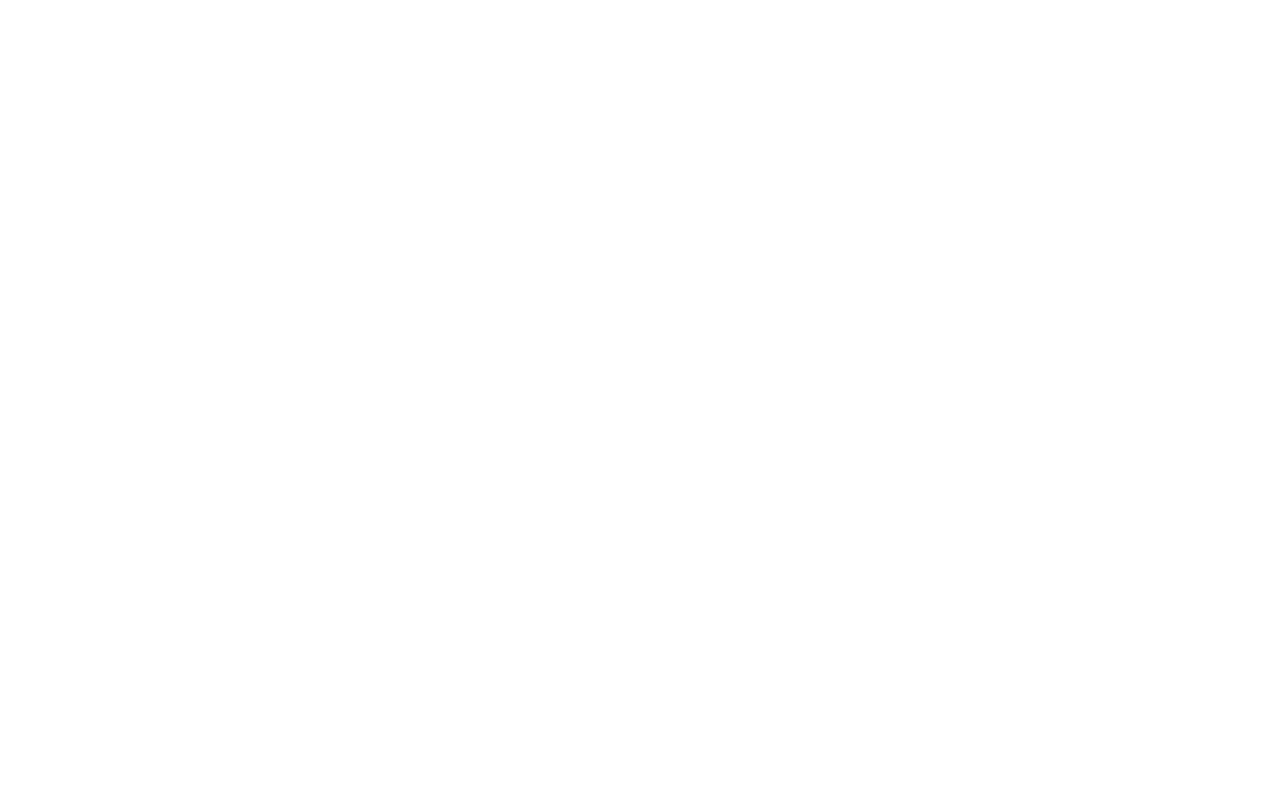
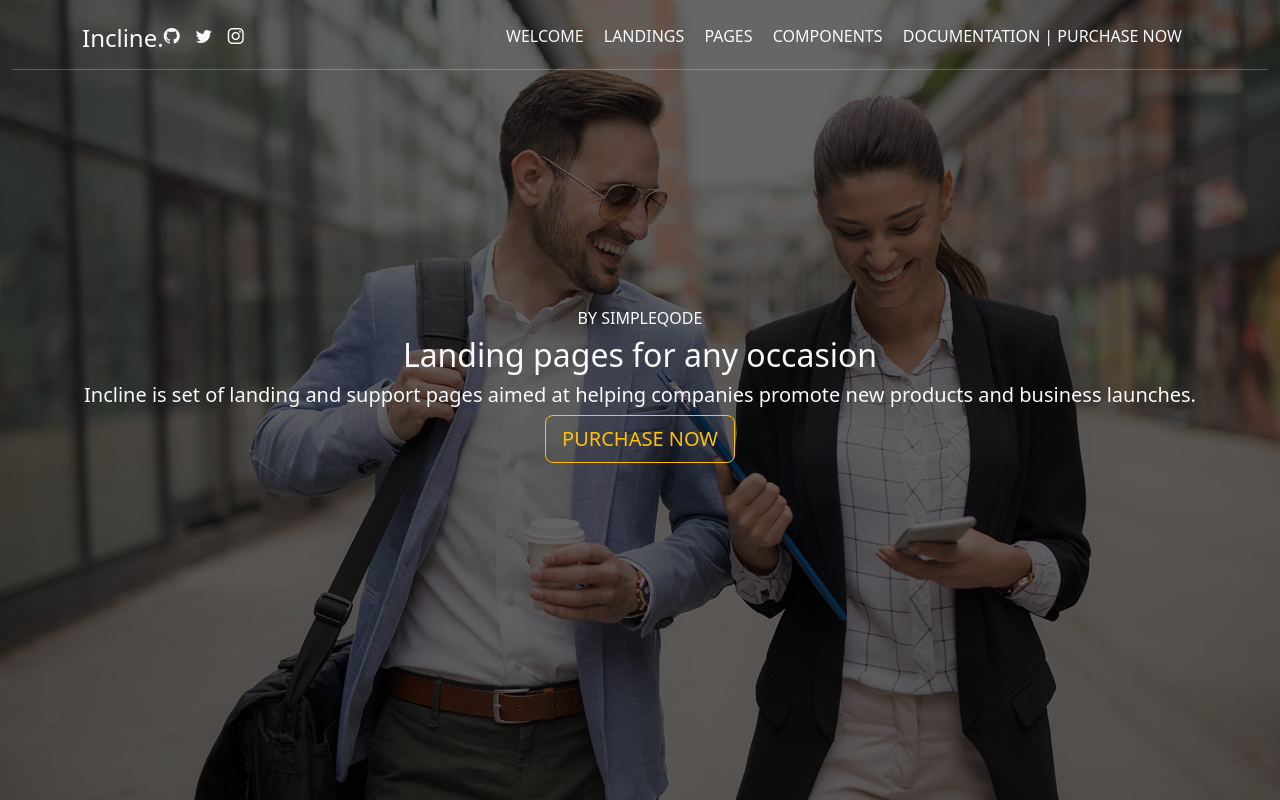
Before and after one commit to Teja-Juthuga/react-begginer-level, a React (Create React App) app: page / in a window 1280 px wide. Built offline with nearby package versions, Linux system fonts and the light colour scheme.

Commit message:
developed Incline Landing page using react and bootstrap

```diff
--- a/src/Components/Incline/incline-index.css
+++ b/src/Components/Incline/incline-index.css
@@ -1,4 +1,11 @@
 .bg-container{
     background-image: url('./assets/inclineBg.jpg');
     height: 100vh;
+    background-size: cover;
 }
+
+.shade {
+    background-color: rgba(0,0,0,0.6);
+    height: 100vh;
+    width: 100%;
+}
--- a/src/Components/Incline/incline-index.jsx
+++ b/src/Components/Incline/incline-index.jsx
@@ -1,7 +1,17 @@
+import  './incline-index.css';
+
+import { InclineNav } from './incline-nav';
+
+import { InclineMain } from './main';
+
 export function InclineIndex(){
     return(
-        <div className="container-fluid bg-container">
-
+        <div className="bg-container">
+            <div className='container-fluid shade'>
+                <InclineNav />
+                <hr className='text-light'/>
+                <InclineMain />
+            </div>
         </div>
     )
 }
--- /dev/null
+++ b/src/Components/Incline/incline-nav.jsx
@@ -0,0 +1,23 @@
+export function InclineNav(){
+    return(
+        <nav class="container d-flex justify-content-between pt-4">
+            <div className="d-flex justify-content-center">
+                <div>
+                    <span className="h4 text-light"> Incline.</span>
+                </div>
+                <div>
+                    <span className="bi bi-github text-light me-3"></span>
+                    <span className="bi bi-twitter text-light me-3"></span>
+                    <span className="bi bi-instagram text-light me-3"></span>
+                </div>
+            </div>
+            <div>
+                <span className="text-light me-3"> WELCOME </span>
+                <span className="text-light me-3"> LANDINGS </span>
+                <span className="text-light me-3"> PAGES </span>
+                <span className="text-light me-3"> COMPONENTS </span>
+                <span className="text-light me-3"> DOCUMENTATION | PURCHASE NOW </span>
+            </div>
+        </nav>
+    )
+}
--- /dev/null
+++ b/src/Components/Incline/main.jsx
@@ -0,0 +1,11 @@
+export function InclineMain(){
+    return(
+        <div className="text-center text-light d-flex flex-column justify-content-center align-items-center" style={{height:"75vh"}}>
+            <h6> BY SIMPLEQODE </h6>
+            <h2> Landing pages for any occasion </h2>
+            <h5> Incline is set of landing and support pages aimed at helping companies promote new products and business launches. </h5>
+
+            <button className="btn btn-lg btn-outline-warning"> PURCHASE NOW </button>
+        </div>
+    )
+}
```
